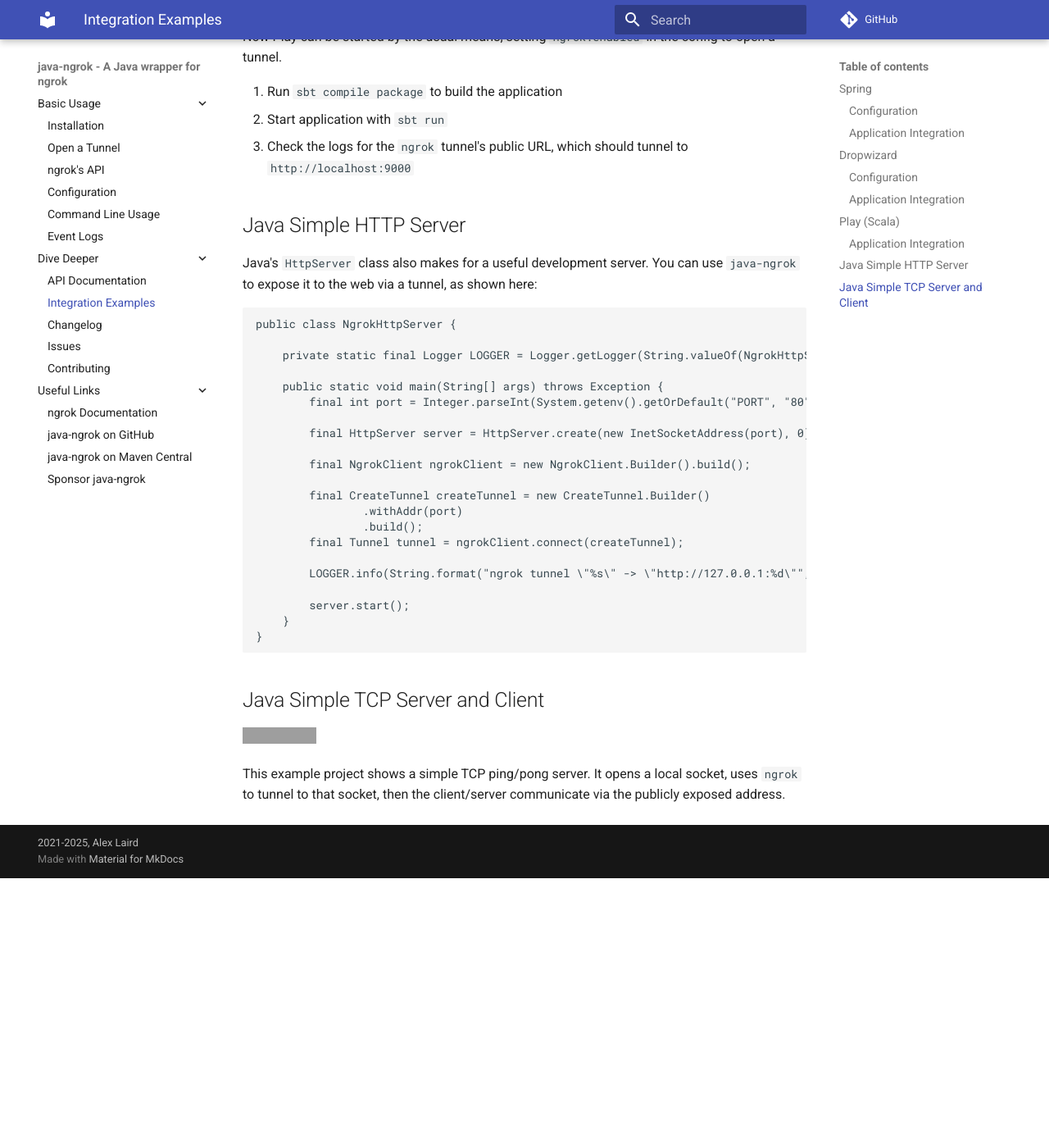
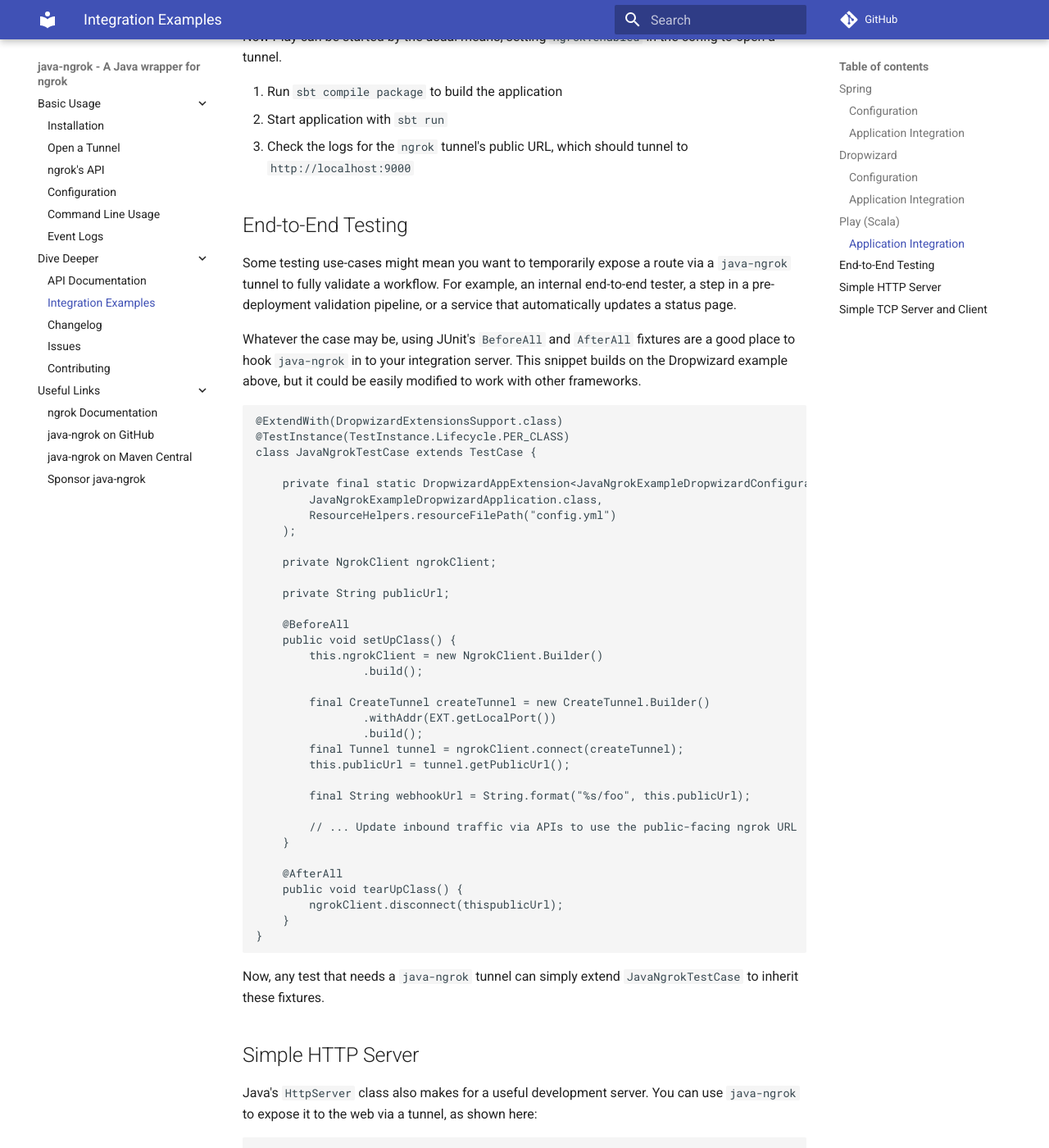
Before and after one commit to alexdlaird/java-ngrok, an MkDocs documentation site: the page built from docs/integration.md, in a window 1280 px wide and 1400 px high, scrolled down 5216 px. Shown: the whole window at 82% size. Built offline with MkDocs 1.6.1 and Material for MkDocs 9.7.7, drawn with Linux system fonts in a browser that asks for light colours; comment, search, counter and statistics services are not loaded; before the commit the page ends 6287 px from its top, so only the background shows below that; some of the changed text lies outside the part shown; grey boxes are pictures that could not be loaded.

Commit message:
Doc updates.

````diff
--- a/docs/integration.md
+++ b/docs/integration.md
@@ -258,9 +258,56 @@ Now Play can be started by the usual means, setting `ngrok.enabled` in the confi
 1. Start application with `sbt run`
 1. Check the logs for the `ngrok` tunnel's public URL, which should tunnel to  `http://localhost:9000`
 
-[// TODO add]: # (## End-to-End Testing)
+## End-to-End Testing
 
-## Java Simple HTTP Server
+Some testing use-cases might mean you want to temporarily expose a route via a `java-ngrok` tunnel to fully validate a
+workflow. For example, an internal end-to-end tester, a step in a pre-deployment validation pipeline, or a service that
+automatically updates a status page.
+
+Whatever the case may be, using JUnit's `BeforeAll` and `AfterAll` fixtures are a good place to hook `java-ngrok` in to
+your integration server. This snippet builds on the Dropwizard example above, but it could be easily modified to work
+with other frameworks.
+
+```java
+@ExtendWith(DropwizardExtensionsSupport.class)
+@TestInstance(TestInstance.Lifecycle.PER_CLASS)
+class JavaNgrokTestCase extends TestCase {
+
+    private final static DropwizardAppExtension<JavaNgrokExampleDropwizardConfiguration> dropwizardAppExtension = new DropwizardAppExtension<>(
+        JavaNgrokExampleDropwizardApplication.class,
+        ResourceHelpers.resourceFilePath("config.yml")
+    );
+
+    private NgrokClient ngrokClient;
+
+    private String publicUrl;
+
+    @BeforeAll
+    public void setUpClass() {
+        this.ngrokClient = new NgrokClient.Builder()
+                .build();
+
+        final CreateTunnel createTunnel = new CreateTunnel.Builder()
+                .withAddr(EXT.getLocalPort())
+                .build();
+        final Tunnel tunnel = ngrokClient.connect(createTunnel);
+        this.publicUrl = tunnel.getPublicUrl();
+
+        final String webhookUrl = String.format("%s/foo", this.publicUrl);
+
+        // ... Update inbound traffic via APIs to use the public-facing ngrok URL
+    }
+
+    @AfterAll
+    public void tearUpClass() {
+        ngrokClient.disconnect(thispublicUrl);
+    }
+}
+```
+
+Now, any test that needs a `java-ngrok` tunnel can simply extend `JavaNgrokTestCase` to inherit these fixtures.
+
+## Simple HTTP Server
 
 Java's `HttpServer` class also makes for a useful development server. You can use `java-ngrok` to expose it to the web
 via a tunnel, as shown here:
@@ -289,7 +336,7 @@ public class NgrokHttpServer {
 }
 ```
 
-## Java Simple TCP Server and Client
+## Simple TCP Server and Client
 [![Clone on GitHub](https://img.shields.io/badge/Clone_on_GitHub-black?logo=github)](https://github.com/alexdlaird/java-ngrok-example-tcp-server-and-client)
 
 This example project shows a simple TCP ping/pong server. It opens a local socket, uses ``ngrok`` to tunnel to that
````
Also changed, not shown: README.md (+16 -15 lines), docs/index.md (+62 -57 lines).
